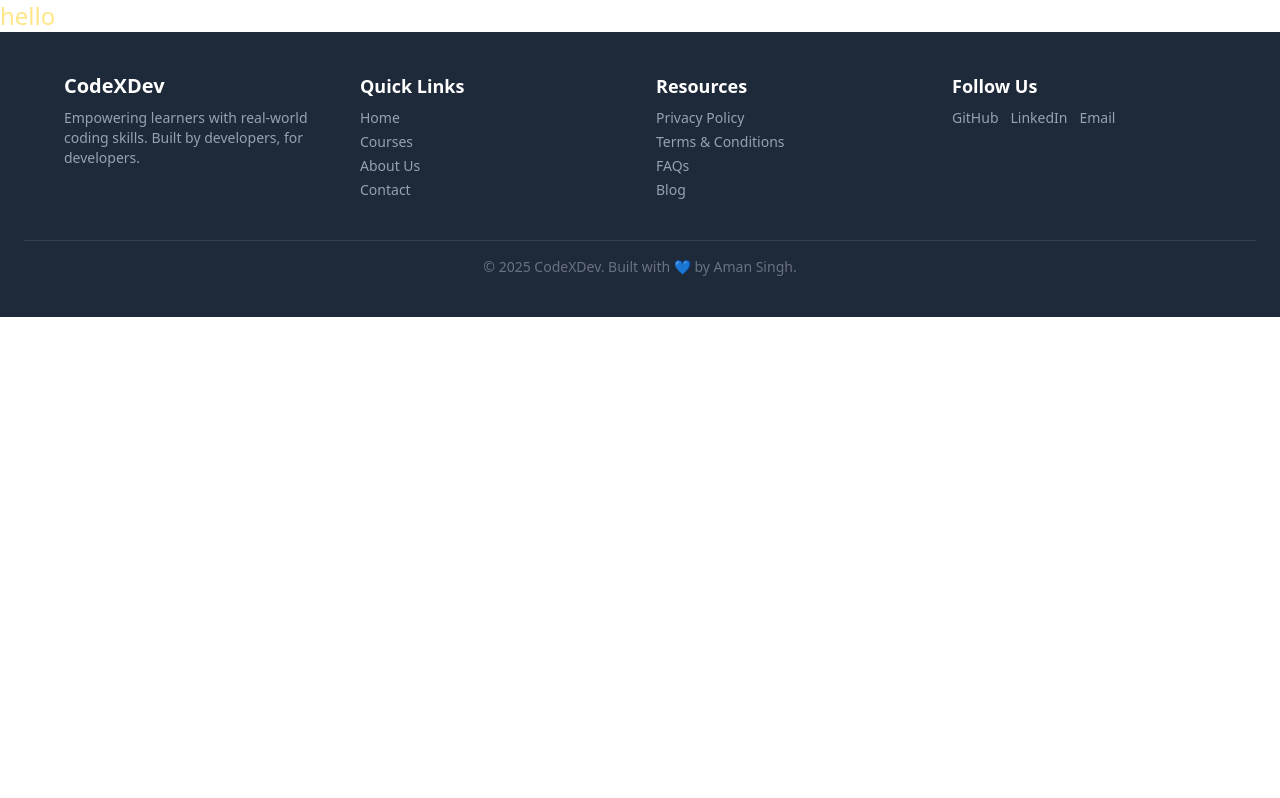
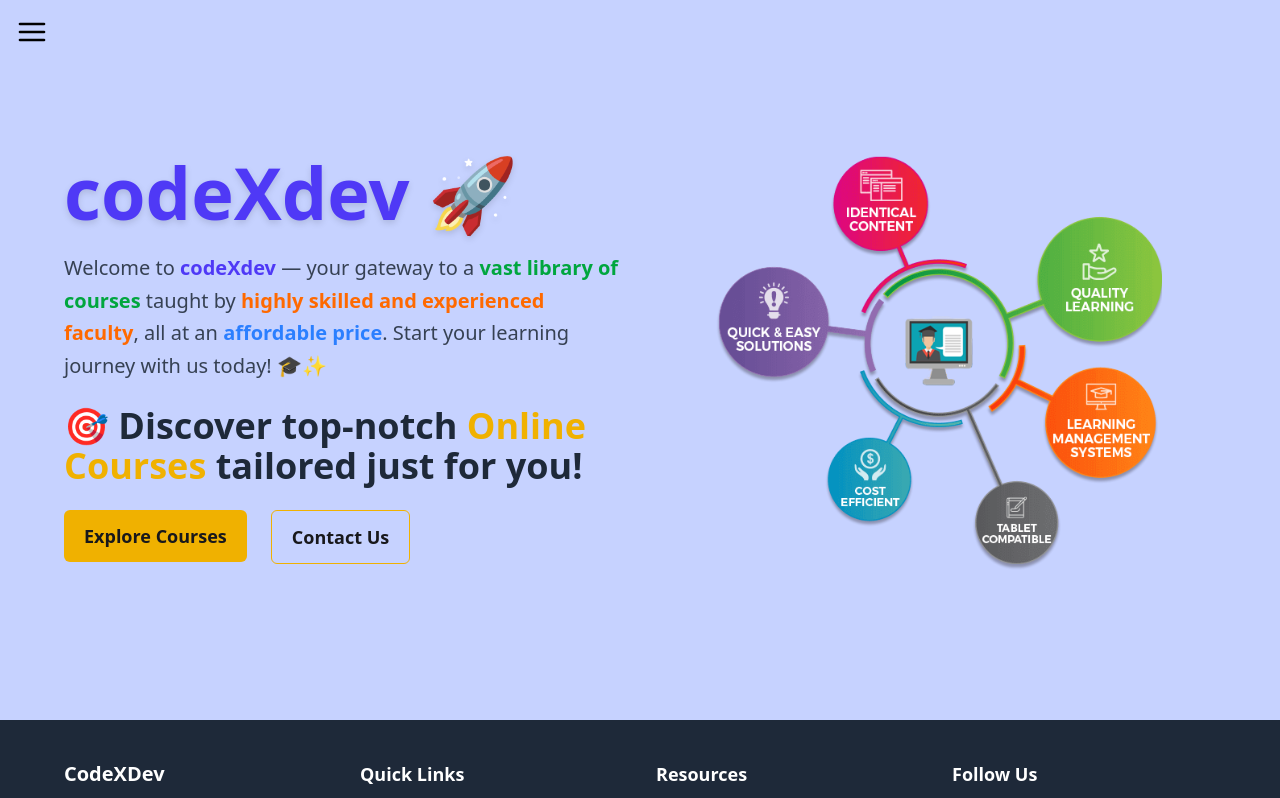
Before and after one commit to iaman011/LMS, a React (Vite) app in the folder client/: page / in a window 1280 px wide. Shown: the top 798 px of the page. Built offline with nearby package versions, Linux system fonts and the light colour scheme.

Commit message:
Home page & layout created

```diff
--- /dev/null
+++ b/client/documentation/daisyUI.md
@@ -0,0 +1,3 @@
+<!-- for sidebar/ drawer toggler -->
+
+https://daisyui.com/components/drawer/
--- /dev/null
+++ b/client/documentation/tailwindcss.md
@@ -0,0 +1,15 @@
+<!-- className="w-fit absolute right-2 z-50" -->
+ Class	Meaning
+w-fit	Width = fit-content. The element takes only as much horizontal space as its content needs (no extra width).
+absolute	Positions the element absolutely relative to the nearest relative parent (e.g., relative, absolute, fixed, or sticky).
+right-2	Moves the element 8px from the right edge (since Tailwind spacing unit 2 = 0.5rem = 8px).
+z-50	Sets z-index to 50, meaning it will appear above most other elements (higher stacking order).
+
+🧠 In Short:
+This class combo positions a small element (like a button or icon) at the top-right corner of a container, ensuring:
+
+It only takes as much width as needed (w-fit),
+
+It floats on top of other elements (z-50),
+
+It’s placed 8px from the right edge of its parent.
--- a/client/src/App.jsx
+++ b/client/src/App.jsx
@@ -1,19 +1,25 @@
-// import { useState } from 'react'
-import Footer from '../components/footer'
-import './App.css'
+import Home from './pages/Home';
+import './App.css';
+import { Route, Routes } from 'react-router-dom';
+import HomeLayout from './layouts/HomeLayout';
 
 function App() {
-  // const [count, setCount] = useState(0)
-
   return (
     <>
-      <div className='text-2xl text-amber-200'>
-        hello
-      </div>
-
-      <Footer />
+     <div className='bg-indigo-200'>
+       <Routes>
+        <Route
+          path="/"
+          element={
+            <HomeLayout>
+              <Home />
+            </HomeLayout>
+          }
+        />
+      </Routes>
+     </div>
     </>
-  )
+  );
 }
 
-export default App
+export default App;
--- /dev/null
+++ b/client/src/layouts/HomeLayout.jsx
@@ -0,0 +1,76 @@
+
+import { FiMenu } from "react-icons/fi";
+import { Link } from "react-router-dom";
+
+import { AiFillCloseCircle } from "react-icons/ai";
+import Footer from "../components/footer";
+
+
+const HomeLayout = ({ children }) => {
+
+
+  function changeWidth() {
+    //to open the drawer toggler current drawer width is 0
+    const drawerSide = document.getElementsByClassName("drawer-side");
+    drawerSide[0].style.width = "auto";
+  }
+
+  function hideDrawer(){
+    const element = document.getElementsByClassName("drawer-toggle")
+    element[0].checked = false;
+
+        const drawerSide = document.getElementsByClassName("drawer-side");
+    drawerSide[0].style.width = "0";
+  }
+
+
+
+
+  return (
+    <div className="min-h-[90vh]">
+      <div className="drawer absolute left-0 z-50 w-full">
+        <input id="my-drawer" type="checkbox" className="drawer-toggle" />
+
+        <div className="drawer-content">
+          <label htmlFor="my-drawer">
+            <FiMenu
+              onClick={changeWidth}
+              size={"32px"}
+              className="font-bold text-black m-4"
+            />
+          </label>
+        </div>
+        <div className="drawer-side w-0">
+          <label htmlFor="my-drawer" className="drawer-overlay"></label>
+          <ul className="menu py-16 w-48 sm:w-80 bg-base-200 text-base-content relative">
+            <li className="w-fit absolute right-2 z-50">
+              <button onClick={hideDrawer}>
+                <AiFillCloseCircle size={24} />
+              </button>
+            </li>
+            <div className="py-16">
+            <li>
+              <Link to="/">Home</Link>
+            </li>
+            <li>
+              <Link to="/about">About us</Link>
+            </li>
+            <li>
+              <Link to="/contact">Contact us</Link>
+            </li>
+            <li>
+              <Link to="/courses">All Courses</Link>
+            </li>
+            </div>
+          </ul>
+        </div>
+      </div>
+      {children}
+
+      <Footer />
+
+    </div>
+  );
+};
+
+export default HomeLayout;
--- /dev/null
+++ b/client/src/pages/Home.jsx
@@ -0,0 +1,53 @@
+import { Link } from "react-router-dom";
+
+const Home = () => {
+  return (
+    <div className="flex flex-col md:flex-row items-center justify-between min-h-[90vh] px-6 sm:px-16 gap-10">
+
+      {/* Left Section: Text Content */}
+      <div className="w-full md:w-1/2 text-center md:text-left space-y-6">
+        <h1 className="text-6xl sm:text-7xl font-extrabold text-indigo-600 drop-shadow-md">
+          codeXdev 🚀
+        </h1>
+
+        <p className="text-lg sm:text-xl text-gray-700 leading-relaxed">
+          Welcome to <span className="font-bold text-indigo-600">codeXdev</span> — your gateway to a
+          <span className="font-semibold text-green-600"> vast library of courses</span> taught by
+          <span className="font-semibold text-orange-500"> highly skilled and experienced faculty</span>,
+          all at an <span className="font-semibold text-blue-500">affordable price</span>. Start your
+          learning journey with us today! 🎓✨
+        </p>
+
+        <h2 className="text-3xl sm:text-4xl font-semibold text-gray-800">
+          🎯 Discover top-notch{" "}
+          <span className="text-yellow-500 font-bold">Online Courses</span> tailored just for you!
+        </h2>
+
+        {/* Buttons */}
+        <div className="flex flex-col sm:flex-row sm:space-x-6 space-y-4 sm:space-y-0">
+          <Link to= "/courses">
+            <button className="bg-yellow-500 px-5 py-3 rounded-md font-semibold text-lg hover:bg-yellow-600 transition-all">
+              Explore Courses
+            </button>
+          </Link>
+          <Link to= "/contact">
+            <button className="border border-yellow-500 px-5 py-3 rounded-md font-semibold text-lg hover:border-yellow-600 transition-all">
+              Contact Us
+            </button>
+          </Link>
+        </div>
+      </div>
+
+      {/* Right Section: Image */}
+      <div className="w-full md:w-1/2 flex justify-center">
+        <img
+          src="../../public/lers.png"
+          alt="home page image"
+          className="w-3/4 md:w-full max-w-md"
+        />
+      </div>
+    </div>
+  );
+};
+
+export default Home;
```
Also changed, not shown: client/public/lers.png (added), client/src/components/Footer.jsx (renamed from client/components/Footer.jsx), client/src/config/axiosinstance.js (renamed from client/config/axiosinstance.js).
